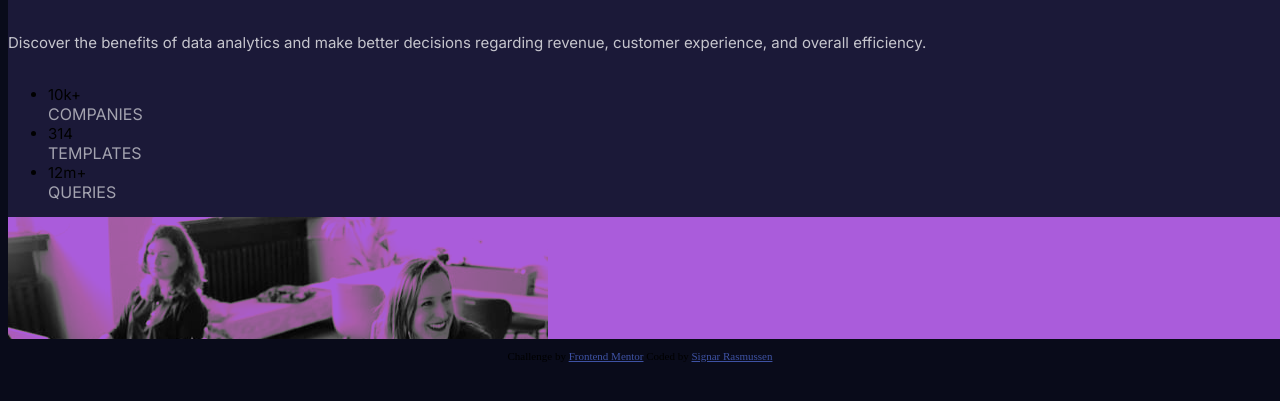
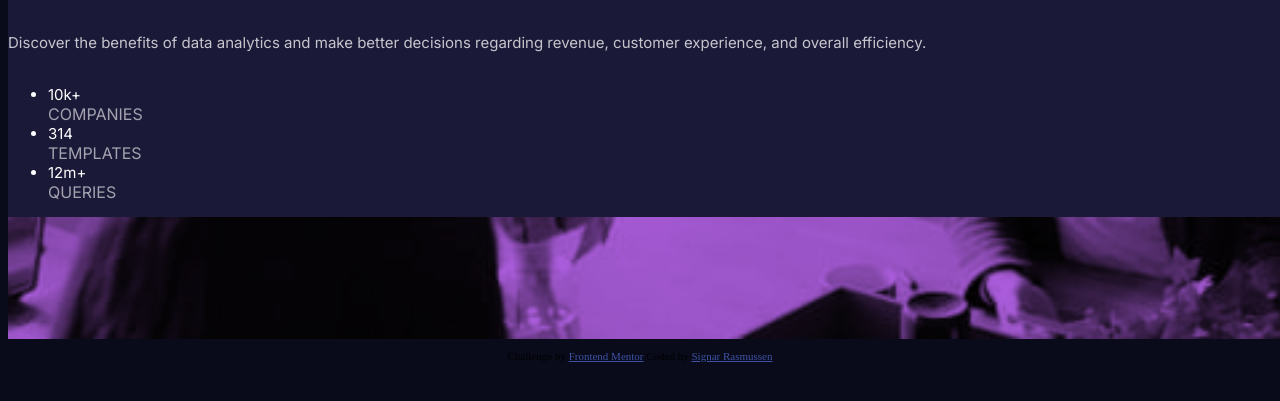
Before and after one commit to TheRealZekre/Stats, a plain HTML site: page index.html in a window 1280 px wide. Shown: the part 69-470 px from the top of the page. Drawn offline with Linux system fonts and the light colour scheme.

Commit message:
Update styles.css

```diff
--- a/styles.css
+++ b/styles.css
@@ -28,9 +28,10 @@ body {
 /* main="card" */
 .card {
     display: flex;
-    align-items:
-    justify-content: center;
     flex-direction: column;
+
+
+
     width: 1440px;
     height: 400px;
     border-radius: 10px;
@@ -61,8 +62,9 @@ section.paragraph {
     font-weight: 400;
 }
 
-.stats h3 {
+.stats li {
     color: var(--white);
+
 }
 
 .stats span {
@@ -73,15 +75,16 @@ section.paragraph {
 }
 
 .img {
-    display: flex;
-    justify-content: flex-end;
+
     border-radius: 0px 10px 10px 0px;
-    height: 100%;
-    width: 90%;
+    height: 250px;
+
     background-image: url(./images/image-header-desktop.jpg);
     background-repeat: no-repeat;
-    background-blend-mode: darken;
+    background-blend-mode: multiply;
     background-color: var(--soft-violet);
+    background-position: center;
+    background-size: cover;
 }
 
 
```
